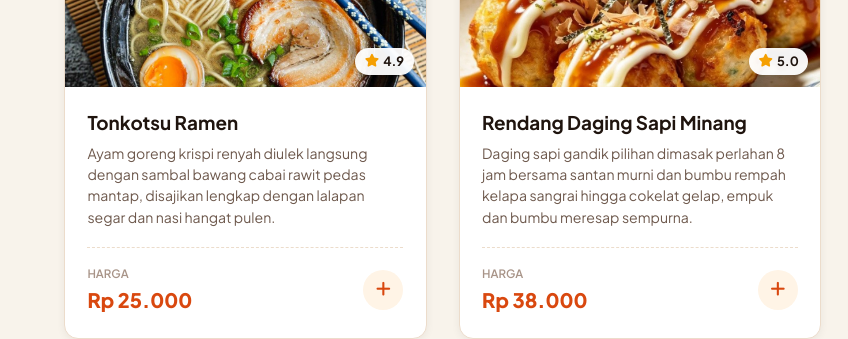
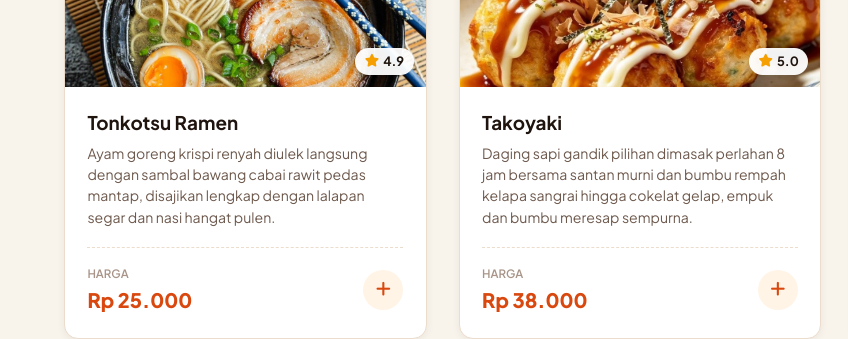
Before and after one commit to muhammadariodzlfkr-source/websitekuliner, a plain HTML site: page index.html in a window 1280 px wide. Shown: the part 2393-2732 px from the top of the page, 0-848 px from the left. Drawn offline with Linux system fonts and the light colour scheme; grey boxes are pictures that could not be loaded.

Commit message:
Update index.html

```diff
--- a/index.html
+++ b/index.html
@@ -286,7 +286,7 @@
         <!-- Produk 2: Rendang Daging Minang -->
         <article class="menu-card" data-category="makanan" id="product-2">
           <div class="card-media">
-            <img src="images/takoyaki.jpg" alt="Rendang Daging Sapi Minang" loading="lazy">
+            <img src="images/takoyaki.jpg" alt="Takoyaki" loading="lazy">
             <div class="card-badge-top">
               <span class="badge-tag badge-category">Makanan</span>
               <span class="badge-tag badge-special">Khas Minang</span>
@@ -296,7 +296,7 @@
             </div>
           </div>
           <div class="card-body">
-            <h3 class="product-title">Rendang Daging Sapi Minang</h3>
+            <h3 class="product-title">Takoyaki</h3>
             <p class="product-desc">
               Daging sapi gandik pilihan dimasak perlahan 8 jam bersama santan murni dan bumbu rempah kelapa sangrai hingga cokelat gelap, empuk dan bumbu meresap sempurna.
             </p>
@@ -305,7 +305,7 @@
                 <span class="price-label">Harga</span>
                 <span class="product-price">Rp 38.000</span>
               </div>
-              <button class="btn-order-item" title="Pesan Menu Ini" onclick="openOrderModal('Rendang Daging Sapi Minang', 38000, 'images/rendang.jpg')">
+              <button class="btn-order-item" title="Pesan Menu Ini" onclick="openOrderModal('Takoyaki', 38000, 'images/rendang.jpg')">
                 <i class="fa-solid fa-plus"></i>
               </button>
             </div>
@@ -660,7 +660,7 @@
                 <select id="res-menu-pick" name="menu_pick">
                   <option value="Belum Memilih">Pilih Nanti di Resto</option>
                   <option value="Tonkotsu Ramen">Tonkotsu Ramen</option>
-                  <option value="Rendang Daging Sapi Minang">Rendang Daging Sapi Minang</option>
+                  <option value="Takoyaki">Takoyaki</option>
                   <option value="Sate Ayam Madura Saus Kacang">Sate Ayam Madura Saus Kacang</option>
                   <option value="Nasi Goreng Spesial Nusantara">Nasi Goreng Spesial Nusantara</option>
                   <option value="Soto Betawi Daging Gurih">Soto Betawi Daging Gurih</option>
```
